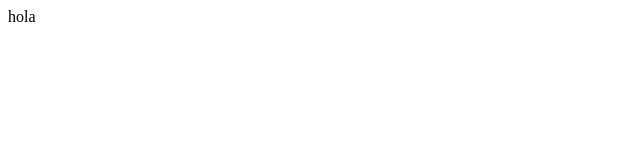
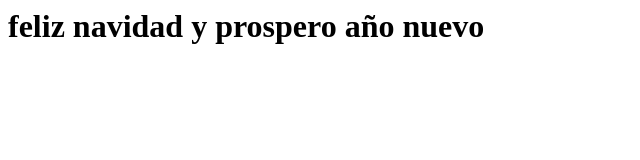
Before and after one commit to dayrecita/dayrecita.github.io, a plain HTML site: page index.html in a window 1280 px wide. Shown: the whole page, without its empty margins (0-640 px from the left). Drawn offline with Linux system fonts and the light colour scheme.

Commit message:
Update index.html with holiday greeting

```diff
--- a/index.html
+++ b/index.html
@@ -1 +1,5 @@
-<html>hola</html>
+<html>
+  <body>
+    <h1>feliz navidad y prospero año nuevo</h1>
+  </body>
+</html>
```
